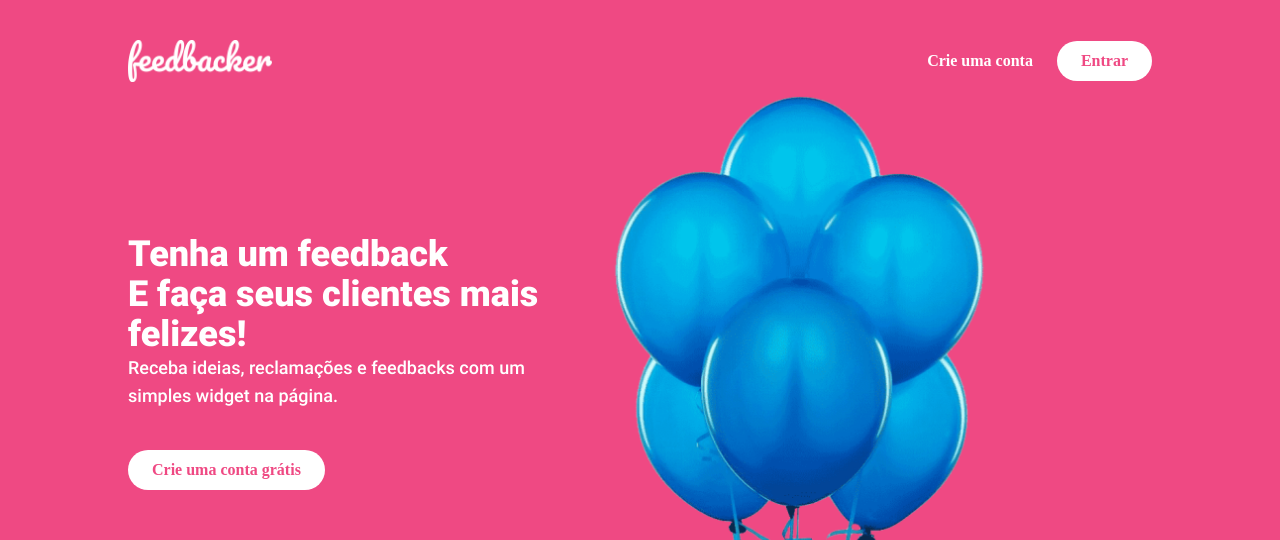
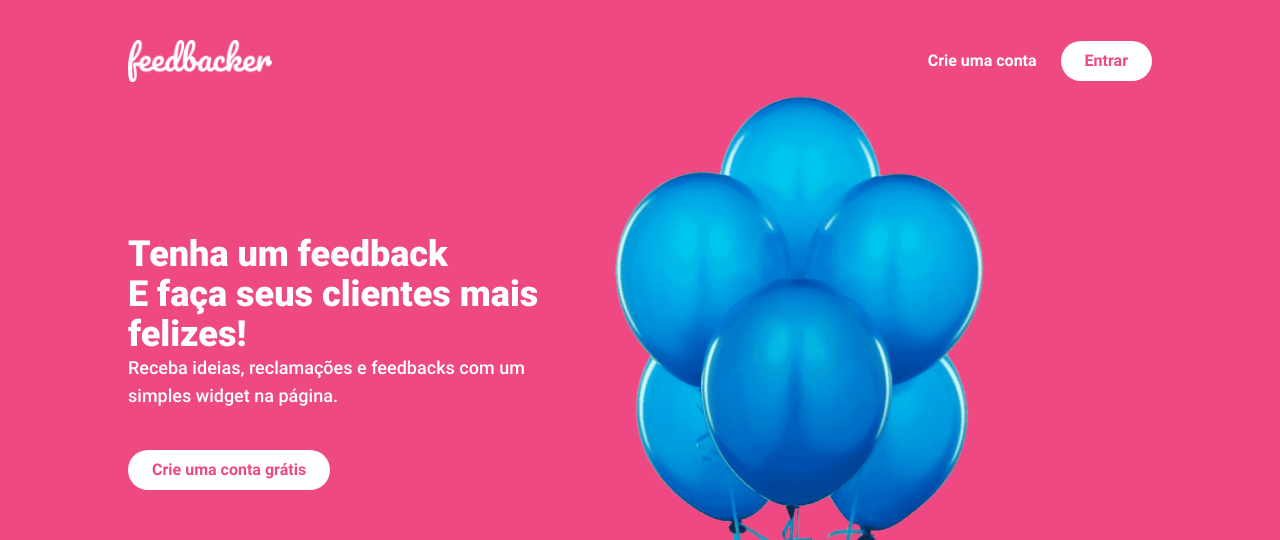
Before and after one commit to felipemimoura/vuejs_brasil_traning, a Vue app: page / in a window 1280 px wide. Shown: the top 540 px of the page. Built offline with nearby package versions, Linux system fonts and the light colour scheme.

Commit message:
Refactor: remove letra errada na fontfamily Roboto bold

```diff
--- a/tailwind.config.js
+++ b/tailwind.config.js
@@ -245,7 +245,7 @@ module.exports = {
     fontFamily: {
       regular: ['RobotoRegular'],
       medium: ['RobotoMedium'],
-      bold: ['RobotoBsold'],
+      bold: ['RobotoBold'],
       black: ['Robotoblack'],
       sans: [
         'ui-sans-serif',
```
